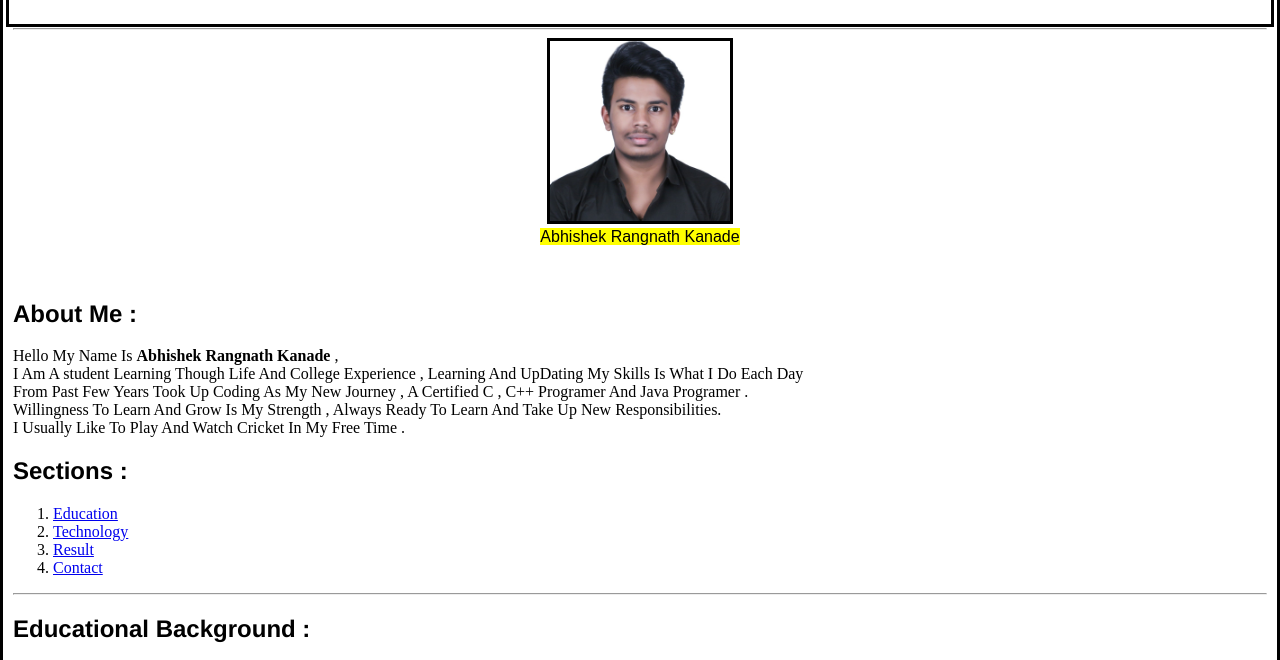
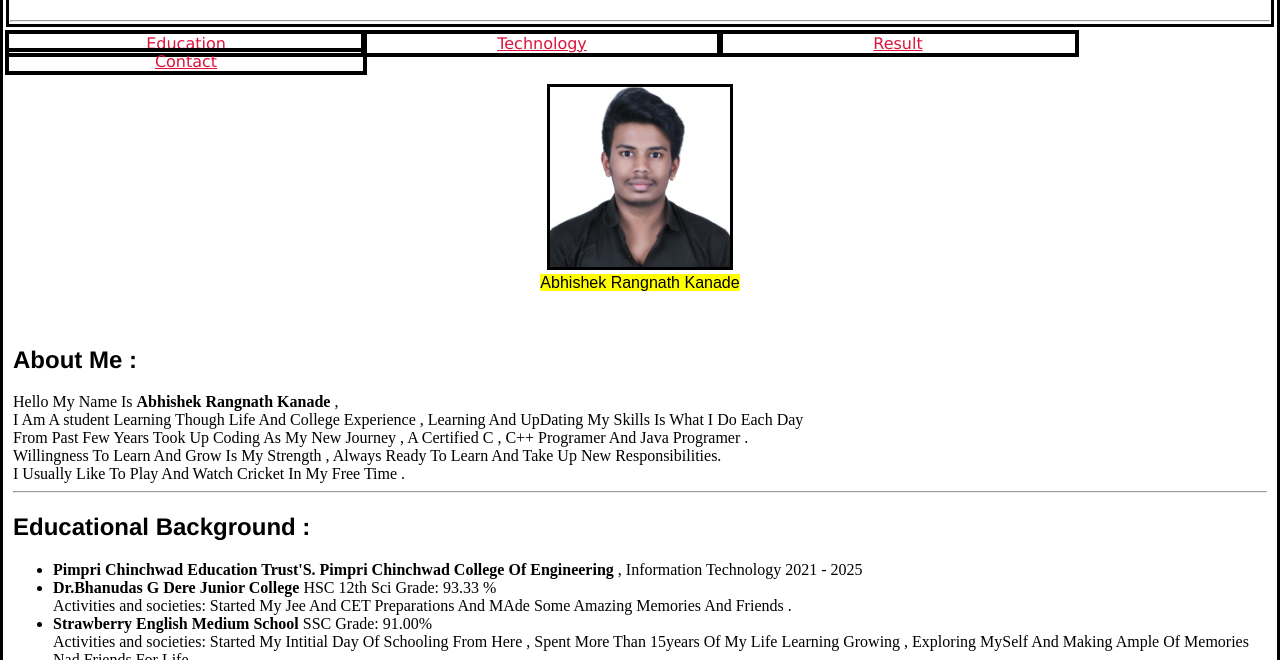
Before and after one commit to Abhikanade17112002/Resume, a plain HTML site: page index.html in a window 1280 px wide. Shown: the part 94-754 px from the top of the page. Drawn offline with Linux system fonts and the light colour scheme.

Commit message:
Update index.html

```diff
--- a/index.html
+++ b/index.html
@@ -14,7 +14,20 @@
   <header>
     <center><h1 >Welcome To My Resume Website</h1></center>
  </header>
-    <hr >
+
+    <hr class="ol">
+</p>
+<p>
+
+    <nav >
+        <ol class="ol">
+            <li class="bar"><a href="#Edu"> Education </a></li>
+            <li class="bar"><a href="#Tec"> Technology</a></li>
+            <li class="bar"><a href="#Res"> Result</a></li>
+            <li class="bar"><a href="#Con"> Contact</a></li>
+        </ol>
+    </nav>
+</p>
 
 
     <center><img  class="photo" src="PASSPORTSIZEPHOTO.jpeg" alt="PASSPORTSIZEPHOTO" title="Abhishek Rangnath Kanade" width="180" height="180" "></center>
@@ -28,18 +41,7 @@ I Am A student Learning Though Life And College Experience , Learning And UpDati
 From Past Few Years Took Up Coding As My New Journey , A Certified C , C++ Programer And Java Programer . <br>
 Willingness To Learn And Grow Is My Strength , Always Ready To Learn And Take Up New Responsibilities.  <br> I Usually Like To Play And Watch Cricket In My Free Time .
 
-    </p>
-    <p>
-        <h2>Sections : </h2>
-        <nav>
-            <ol>
-                <li><a href="#Edu"> Education </a></li>
-                <li><a href="#Tec"> Technology</a></li>
-                <li><a href="#Res"> Result</a></li>
-                <li><a href="#Con"> Contact</a></li>
-            </ol>
-        </nav>
-    </p>
+
 
         <hr>
 
```
